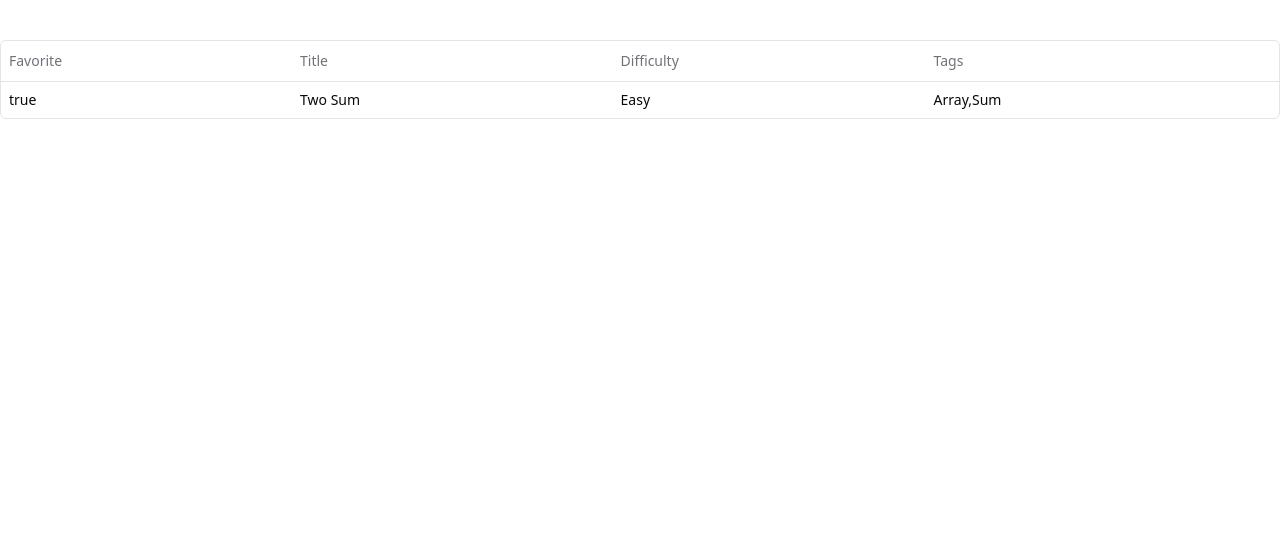
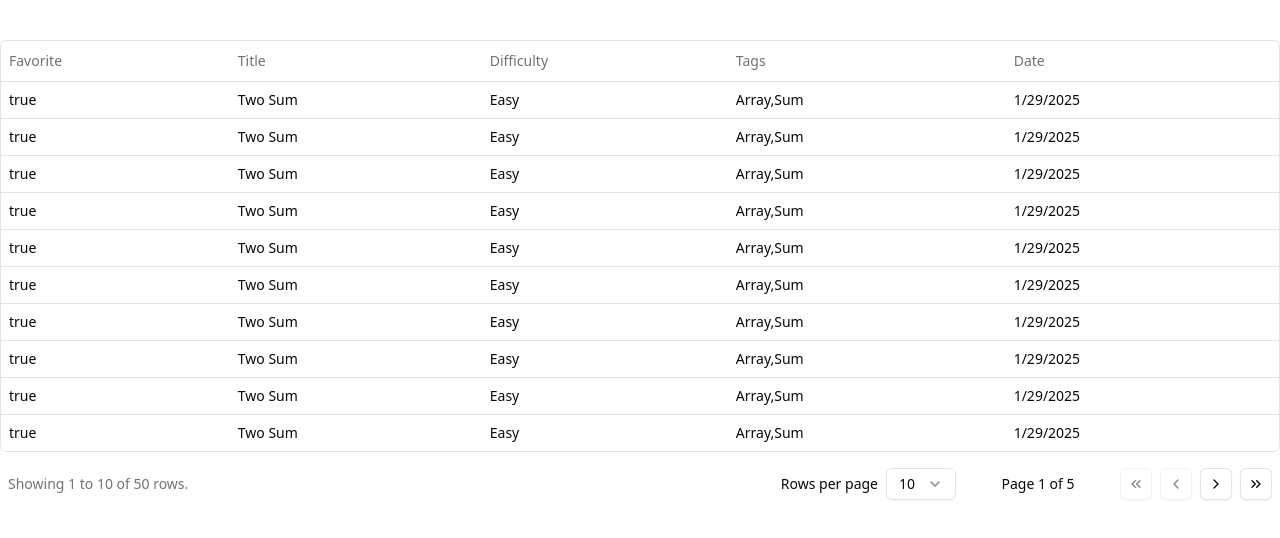
Before and after one commit to AbhayVAshokan/leetify, a Next.js app: page /dashboard in a window 1280 px wide. Shown: the top 538 px of the page. Built offline with nearby package versions, Linux system fonts and the light colour scheme.

Commit message:
Added a reusable pagination component for table

```diff
--- a/app/dashboard/constants.ts
+++ b/app/dashboard/constants.ts
@@ -6,6 +6,7 @@ export type Problem = {
   title: string;
   difficulty: "Easy" | "Medium" | "Hard";
   tags: string[];
+  date: string;
 };
 
 export const columns: ColumnDef<Problem>[] = [
@@ -25,4 +26,8 @@ export const columns: ColumnDef<Problem>[] = [
     accessorKey: "tags",
     header: "Tags",
   },
+  {
+    accessorKey: "date",
+    header: "Date",
+  },
 ];
--- a/app/dashboard/page.tsx
+++ b/app/dashboard/page.tsx
@@ -2,15 +2,14 @@ import { columns, Problem } from "./constants";
 import Table from "./table";
 
 async function getData(): Promise<Problem[]> {
-  return [
-    {
-      id: "728ed52f",
-      favorite: true,
-      title: "Two Sum",
-      difficulty: "Easy",
-      tags: ["Array", "Sum"],
-    },
-  ];
+  return Array.from(Array(50)).map(() => ({
+    id: "728ed52f",
+    favorite: true,
+    title: "Two Sum",
+    difficulty: "Easy",
+    tags: ["Array", "Sum"],
+    date: new Date().toLocaleDateString(),
+  }));
 }
 
 export default async function DemoPage() {
--- a/app/dashboard/table.tsx
+++ b/app/dashboard/table.tsx
@@ -4,6 +4,7 @@ import {
   ColumnDef,
   flexRender,
   getCoreRowModel,
+  getPaginationRowModel,
   useReactTable,
 } from "@tanstack/react-table";
 
@@ -15,6 +16,7 @@ import {
   TableHeader,
   TableRow,
 } from "@/components/ui/table";
+import Pagination from "@/components/ui/table/pagination";
 
 interface DataTableProps<TData, TValue> {
   columns: ColumnDef<TData, TValue>[];
@@ -29,9 +31,16 @@ const DataTable = <TData, TValue>({
     data,
     columns,
     getCoreRowModel: getCoreRowModel(),
+    getPaginationRowModel: getPaginationRowModel(),
+    initialState: {
+      pagination: {
+        pageSize: parseInt(localStorage.getItem("pageSize") || "") || 10,
+      },
+    },
   });
 
   return (
+    <div className="space-y-4">
       <div className="rounded-md border">
         <Table>
           <TableHeader>
@@ -53,7 +62,7 @@ const DataTable = <TData, TValue>({
             ))}
           </TableHeader>
           <TableBody>
-          {table.getRowModel().rows?.length ? (
+            {table.getRowModel().rows.length ? (
               table.getRowModel().rows.map((row) => (
                 <TableRow
                   key={row.id}
@@ -61,7 +70,10 @@ const DataTable = <TData, TValue>({
                 >
                   {row.getVisibleCells().map((cell) => (
                     <TableCell key={cell.id}>
-                    {flexRender(cell.column.columnDef.cell, cell.getContext())}
+                      {flexRender(
+                        cell.column.columnDef.cell,
+                        cell.getContext(),
+                      )}
                     </TableCell>
                   ))}
                 </TableRow>
@@ -80,6 +92,8 @@ const DataTable = <TData, TValue>({
           </TableBody>
         </Table>
       </div>
+      <Pagination table={table} />
+    </div>
   );
 };
 
--- /dev/null
+++ b/components/ui/table/pagination.tsx
@@ -0,0 +1,101 @@
+import { Table } from "@tanstack/react-table";
+import {
+  ChevronLeft,
+  ChevronRight,
+  ChevronsLeft,
+  ChevronsRight,
+} from "lucide-react";
+
+import { Button } from "@/components/ui/button";
+import {
+  Select,
+  SelectContent,
+  SelectItem,
+  SelectTrigger,
+  SelectValue,
+} from "@/components/ui/select";
+
+interface PaginationProps<TData> {
+  table: Table<TData>;
+}
+
+const Pagination = <TData,>({ table }: PaginationProps<TData>) => {
+  const { pageIndex, pageSize } = table.getState().pagination;
+  const rowStart = pageIndex * pageSize + 1;
+  const rowEnd = rowStart + pageSize - 1;
+
+  return (
+    <div className="flex items-center justify-between px-2">
+      <div className="flex-1 text-sm text-muted-foreground">
+        Showing {rowStart} to {rowEnd} of{" "}
+        {table.getFilteredRowModel().rows.length} rows.
+      </div>
+      <div className="flex items-center space-x-6 lg:space-x-8">
+        <div className="flex items-center space-x-2">
+          <p className="text-sm font-medium">Rows per page</p>
+          <Select
+            value={`${pageSize}`}
+            onValueChange={(value) => {
+              table.setPageSize(Number(value));
+              localStorage.setItem("pageSize", value);
+            }}
+          >
+            <SelectTrigger className="h-8 w-[70px]">
+              <SelectValue placeholder={pageSize} />
+            </SelectTrigger>
+            <SelectContent side="top">
+              {[10, 20, 30, 40, 50].map((pageSize) => (
+                <SelectItem key={pageSize} value={`${pageSize}`}>
+                  {pageSize}
+                </SelectItem>
+              ))}
+            </SelectContent>
+          </Select>
+        </div>
+        <div className="flex w-[100px] items-center justify-center text-sm font-medium">
+          Page {pageIndex + 1} of {table.getPageCount()}
+        </div>
+        <div className="flex items-center space-x-2">
+          <Button
+            variant="outline"
+            className="hidden h-8 w-8 p-0 lg:flex"
+            onClick={() => table.setPageIndex(0)}
+            disabled={!table.getCanPreviousPage()}
+          >
+            <span className="sr-only">Go to first page</span>
+            <ChevronsLeft />
+          </Button>
+          <Button
+            variant="outline"
+            className="h-8 w-8 p-0"
+            onClick={() => table.previousPage()}
+            disabled={!table.getCanPreviousPage()}
+          >
+            <span className="sr-only">Go to previous page</span>
+            <ChevronLeft />
+          </Button>
+          <Button
+            variant="outline"
+            className="h-8 w-8 p-0"
+            onClick={() => table.nextPage()}
+            disabled={!table.getCanNextPage()}
+          >
+            <span className="sr-only">Go to next page</span>
+            <ChevronRight />
+          </Button>
+          <Button
+            variant="outline"
+            className="hidden h-8 w-8 p-0 lg:flex"
+            onClick={() => table.setPageIndex(table.getPageCount() - 1)}
+            disabled={!table.getCanNextPage()}
+          >
+            <span className="sr-only">Go to last page</span>
+            <ChevronsRight />
+          </Button>
+        </div>
+      </div>
+    </div>
+  );
+};
+
+export default Pagination;
```
Also changed, not shown: components/ui/table/index.tsx (renamed from components/ui/table.tsx). Lines whose indentation alone changed are shown as unchanged.
